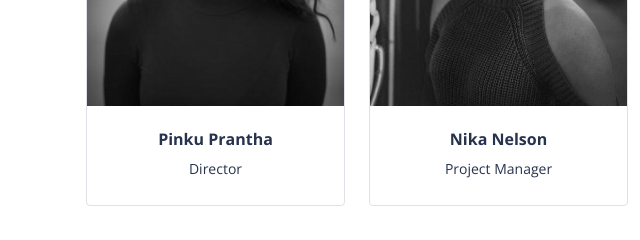
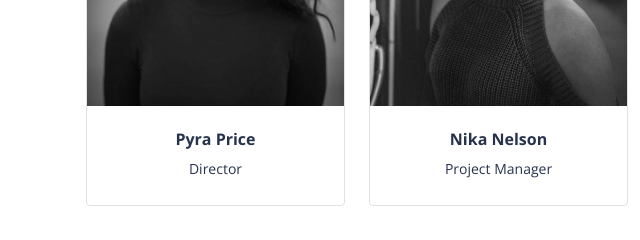
Before and after one commit to AngryStudio/angrystudio-moru-bootstrap, a plain HTML site: page index.html in a window 1280 px wide. Shown: the part 9320-9560 px from the top of the page, 0-640 px from the left. Drawn offline with nearby package versions, Linux system fonts and the light colour scheme.

Commit message:
Update index.html

```diff
--- a/index.html
+++ b/index.html
@@ -647,7 +647,7 @@
                      <div class="card border">
                         <img src="assets/images/team-1.jpg" class="card-img-top">
                         <div class="card-body text-center py-3 py-lg-4">
-                           <h5 class="card-title fw-bold fs-6">Pinku Prantha</h5>
+                           <h5 class="card-title fw-bold fs-6">Pyra Price</h5>
                            <p class="card-text small">Director</p>
                         </div>
                      </div>
```
